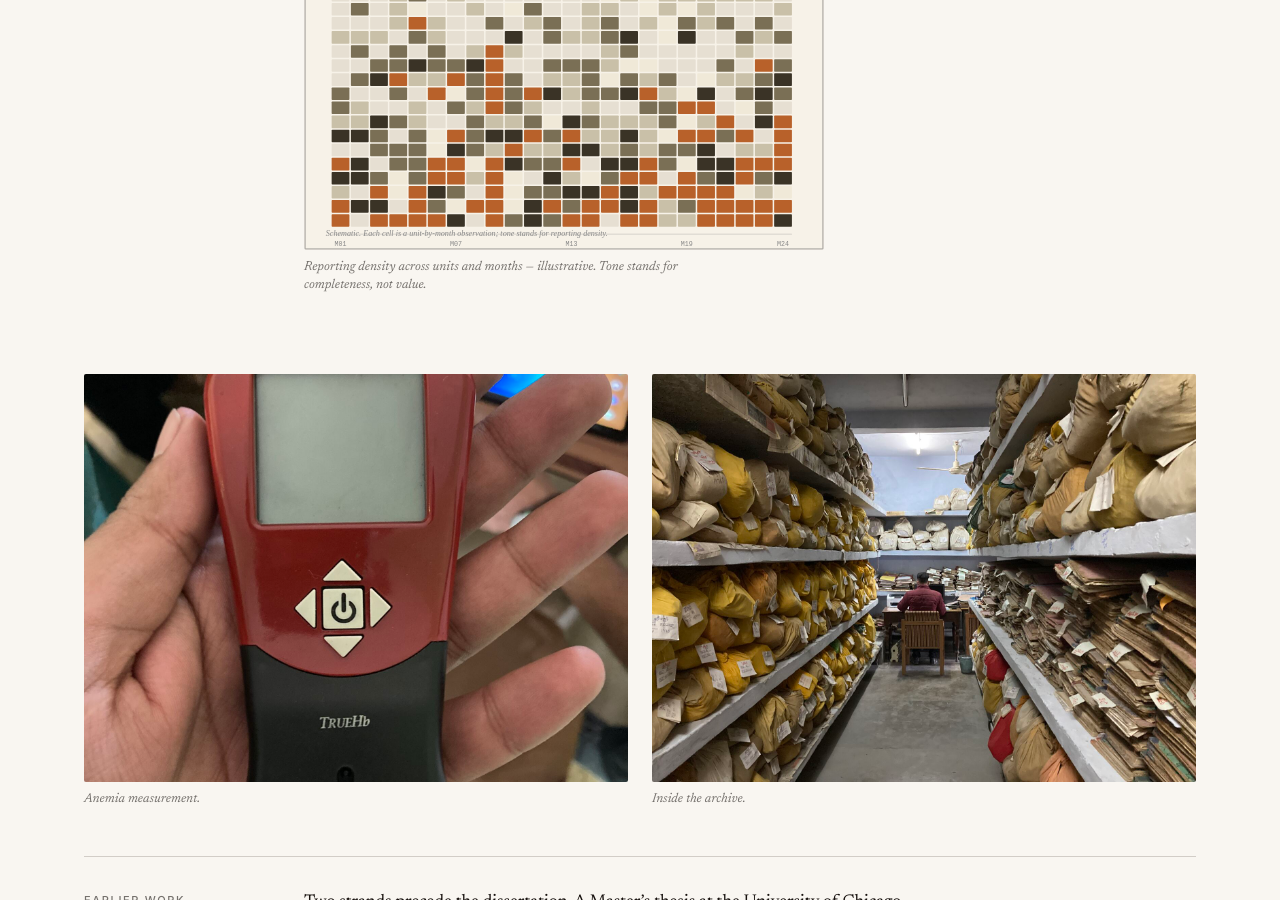
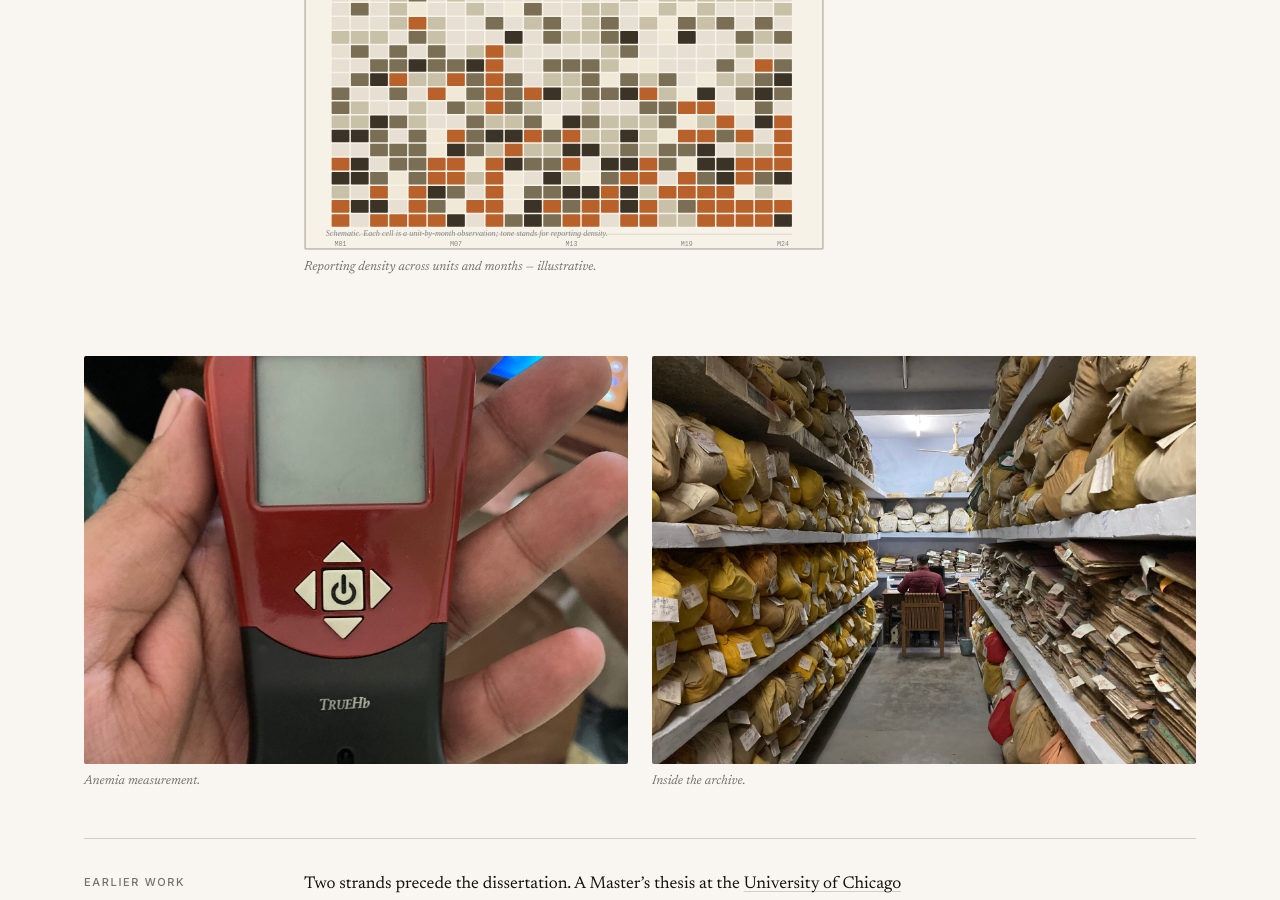
Before and after one commit to skishchampi/skishchampi.github.io, a Jekyll site: the page built from research.md, in a window 1280 px wide and 900 px high, scrolled down 4631 px. Built offline with Jekyll 4.4.1, drawn with Linux system fonts in a browser that asks for light colours; some web fonts are replaced.

Commit message:
Shorten coverage figcaption
Co-Authored-By: Claude Opus 4.7 (1M context) <noreply@anthropic.com>

```diff
--- a/research.md
+++ b/research.md
@@ -97,7 +97,7 @@ description: "An ethnography of governance after planning — regional inequalit
     <p>An ethnography of elites &mdash; bureaucratic offices, vendor meetings, consultant deliverables, internal review forums &mdash; rather than of those subjected to them. Participant-observation alongside policy consultants and the technical staff who build governance dashboards; long-form interviews with central- and state-cadre officials; document analysis across cabinet resolutions, programme guidelines, and digital portals; archival work in national and state collections. The project moves between offices and districts, between papers tabled in parliament and forms filled at the block level &mdash; but the analytic centre stays with the people writing, monitoring, and reviewing policy.</p>
     <figure class="inline-figure">
       <img src="/assets/img/diagrams/coverage.svg" alt="A grid of small square cells, each a unit-by-month observation, with varying tone. Some cells nearly paper-pale, others ochre, others dark — a pattern of uneven reporting density across time." loading="lazy">
-      <figcaption>Reporting density across units and months — illustrative. Tone stands for completeness, not value.</figcaption>
+      <figcaption>Reporting density across units and months — illustrative.</figcaption>
     </figure>
   </div>
 </div>
```
